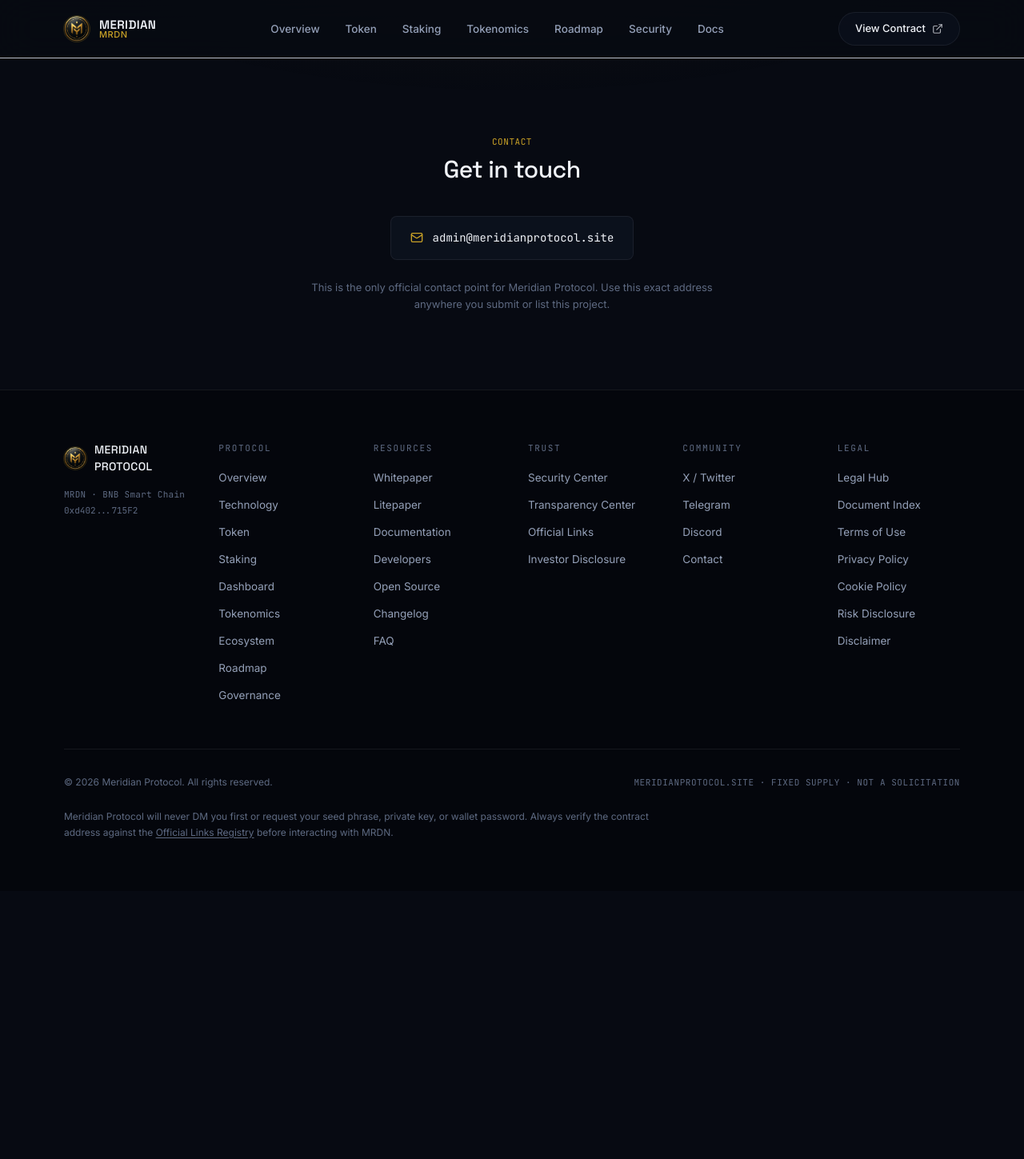
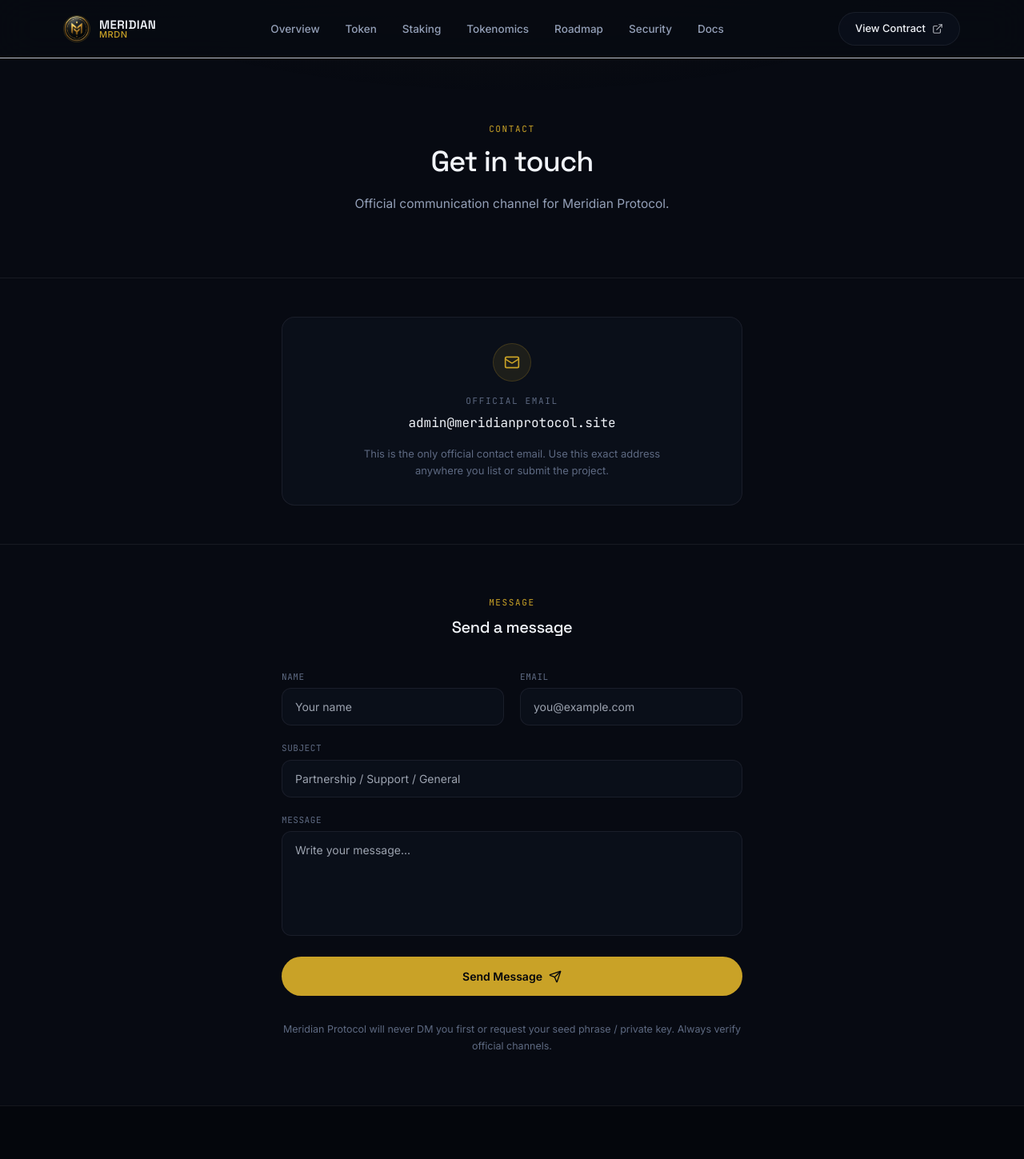
Before and after one commit to AuthorFarhanFaiz/MeridianProtocol-OfficialWebsite, a React (Vite) app: page /contact in a window 1280 px wide. Shown: the top 1449 px of the page at 80% size. Before the commit the page ends 1114 px from the top, so only its background shows below. Built offline with nearby package versions, Linux system fonts and the light colour scheme.

Commit message:
Update Contact.tsx

```diff
--- a/src/pages/Contact.tsx
+++ b/src/pages/Contact.tsx
@@ -1,25 +1,177 @@
-import { Mail } from "lucide-react";
+import { useState } from "react";
+import { Mail, Send, CheckCircle2 } from "lucide-react";
 import { SITE_CONFIG } from "@/data/token";
 
 export default function Contact() {
+  const [submitted, setSubmitted] = useState(false);
+  const [form, setForm] = useState({
+    name: "",
+    email: "",
+    subject: "",
+    message: "",
+  });
+
+  const handleSubmit = (e: React.FormEvent) => {
+    e.preventDefault();
+    // Frontend only for now — later you can connect Formspree / Cloudflare Worker / email API
+    const mailto = `mailto:${SITE_CONFIG.contactEmail}?subject=${encodeURIComponent(
+      form.subject || "Meridian Protocol Inquiry"
+    )}&body=${encodeURIComponent(
+      `Name: ${form.name}\nEmail: ${form.email}\n\n${form.message}`
+    )}`;
+    window.location.href = mailto;
+    setSubmitted(true);
+  };
+
   return (
-    <div className="container-page py-24">
-      <div className="mx-auto max-w-lg text-center">
-        <p className="font-mono text-[11px] uppercase tracking-wider text-line">Contact</p>
-        <h1 className="mt-2 text-3xl font-medium text-ink">Get in touch</h1>
+    <div>
+      {/* Header */}
+      <section className="border-b border-surface-border">
+        <div className="container-page py-16 sm:py-20">
+          <div className="mx-auto max-w-2xl text-center">
+            <p className="font-mono text-[11px] uppercase tracking-[0.15em] text-line">
+              Contact
+            </p>
+            <h1 className="mt-3 font-display text-3xl font-medium tracking-tight text-ink sm:text-4xl">
+              Get in touch
+            </h1>
+            <p className="mt-5 text-[15.5px] leading-relaxed text-ink-dim">
+              Official communication channel for Meridian Protocol.
+            </p>
+          </div>
+        </div>
+      </section>
 
-        <div className="mt-10 inline-flex items-center gap-3 rounded-lg border border-surface-border bg-surface/50 px-6 py-4">
-          <Mail className="h-4 w-4 text-line" />
-          <a href={`mailto:${SITE_CONFIG.contactEmail}`} className="font-mono text-[14px] text-ink">
-            {SITE_CONFIG.contactEmail}
-          </a>
+      {/* Email Card */}
+      <section className="border-b border-surface-border">
+        <div className="container-page py-12">
+          <div className="mx-auto max-w-xl">
+            <div className="flex flex-col items-center gap-4 rounded-2xl border border-surface-border bg-surface/40 p-8 text-center">
+              <div className="flex h-12 w-12 items-center justify-center rounded-full border border-line/20 bg-line/10">
+                <Mail className="h-5 w-5 text-line" />
+              </div>
+              <div>
+                <p className="font-mono text-[11px] uppercase tracking-[0.15em] text-ink-faint">
+                  Official Email
+                </p>
+                <a
+                  href={`mailto:${SITE_CONFIG.contactEmail}`}
+                  className="mt-2 block font-mono text-[16px] text-ink transition-colors hover:text-line"
+                >
+                  {SITE_CONFIG.contactEmail}
+                </a>
+              </div>
+              <p className="max-w-sm text-[13px] leading-relaxed text-ink-faint">
+                This is the only official contact email. Use this exact address
+                anywhere you list or submit the project.
+              </p>
+            </div>
+          </div>
         </div>
+      </section>
 
-        <p className="mt-6 text-[13px] leading-relaxed text-ink-faint">
-          This is the only official contact point for Meridian Protocol. Use this exact address anywhere
-          you submit or list this project.
-        </p>
-      </div>
+      {/* Contact Form */}
+      <section>
+        <div className="container-page py-16">
+          <div className="mx-auto max-w-xl">
+            <p className="text-center font-mono text-[11px] uppercase tracking-[0.15em] text-line">
+              Message
+            </p>
+            <h2 className="mt-2 text-center text-xl font-medium text-ink">
+              Send a message
+            </h2>
+
+            {submitted ? (
+              <div className="mt-10 flex flex-col items-center gap-4 rounded-2xl border border-status-live/30 bg-status-live/10 p-10 text-center">
+                <CheckCircle2 className="h-8 w-8 text-status-live" />
+                <p className="text-[15px] text-ink">
+                  Your email client should open. If it doesn’t, write to us
+                  directly at {SITE_CONFIG.contactEmail}.
+                </p>
+              </div>
+            ) : (
+              <form onSubmit={handleSubmit} className="mt-10 space-y-5">
+                <div className="grid gap-5 sm:grid-cols-2">
+                  <div>
+                    <label className="mb-1.5 block font-mono text-[11px] uppercase tracking-wider text-ink-faint">
+                      Name
+                    </label>
+                    <input
+                      type="text"
+                      required
+                      value={form.name}
+                      onChange={(e) =>
+                        setForm({ ...form, name: e.target.value })
+                      }
+                      className="w-full rounded-xl border border-surface-border bg-surface/40 px-4 py-3 text-[14px] text-ink outline-none transition focus:border-line/40"
+                      placeholder="Your name"
+                    />
+                  </div>
+                  <div>
+                    <label className="mb-1.5 block font-mono text-[11px] uppercase tracking-wider text-ink-faint">
+                      Email
+                    </label>
+                    <input
+                      type="email"
+                      required
+                      value={form.email}
+                      onChange={(e) =>
+                        setForm({ ...form, email: e.target.value })
+                      }
+                      className="w-full rounded-xl border border-surface-border bg-surface/40 px-4 py-3 text-[14px] text-ink outline-none transition focus:border-line/40"
+                      placeholder="you@example.com"
+                    />
+                  </div>
+                </div>
+
+                <div>
+                  <label className="mb-1.5 block font-mono text-[11px] uppercase tracking-wider text-ink-faint">
+                    Subject
+                  </label>
+                  <input
+                    type="text"
+                    value={form.subject}
+                    onChange={(e) =>
+                      setForm({ ...form, subject: e.target.value })
+                    }
+                    className="w-full rounded-xl border border-surface-border bg-surface/40 px-4 py-3 text-[14px] text-ink outline-none transition focus:border-line/40"
+                    placeholder="Partnership / Support / General"
+                  />
+                </div>
+
+                <div>
+                  <label className="mb-1.5 block font-mono text-[11px] uppercase tracking-wider text-ink-faint">
+                    Message
+                  </label>
+                  <textarea
+                    required
+                    rows={5}
+                    value={form.message}
+                    onChange={(e) =>
+                      setForm({ ...form, message: e.target.value })
+                    }
+                    className="w-full resize-none rounded-xl border border-surface-border bg-surface/40 px-4 py-3 text-[14px] text-ink outline-none transition focus:border-line/40"
+                    placeholder="Write your message..."
+                  />
+                </div>
+
+                <button
+                  type="submit"
+                  className="inline-flex w-full items-center justify-center gap-2 rounded-full bg-line px-6 py-3.5 text-[14px] font-semibold text-base-deep transition-all hover:bg-line-soft hover:shadow-glow-sm"
+                >
+                  Send Message
+                  <Send className="h-4 w-4" />
+                </button>
+              </form>
+            )}
+
+            <p className="mt-8 text-center text-[12.5px] leading-relaxed text-ink-faint">
+              Meridian Protocol will never DM you first or request your seed
+              phrase / private key. Always verify official channels.
+            </p>
+          </div>
+        </div>
+      </section>
     </div>
   );
-}
+                    }
```
